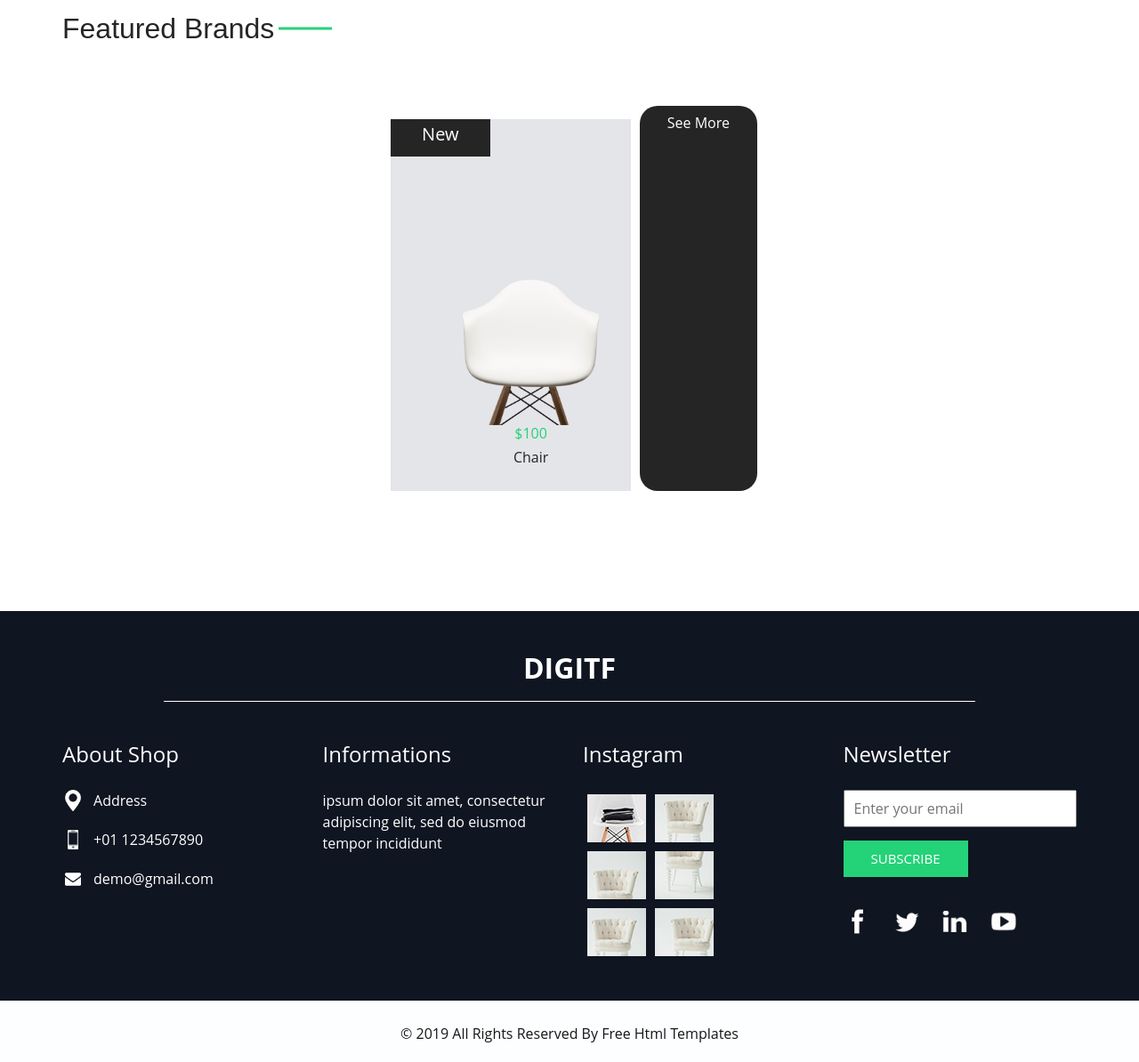
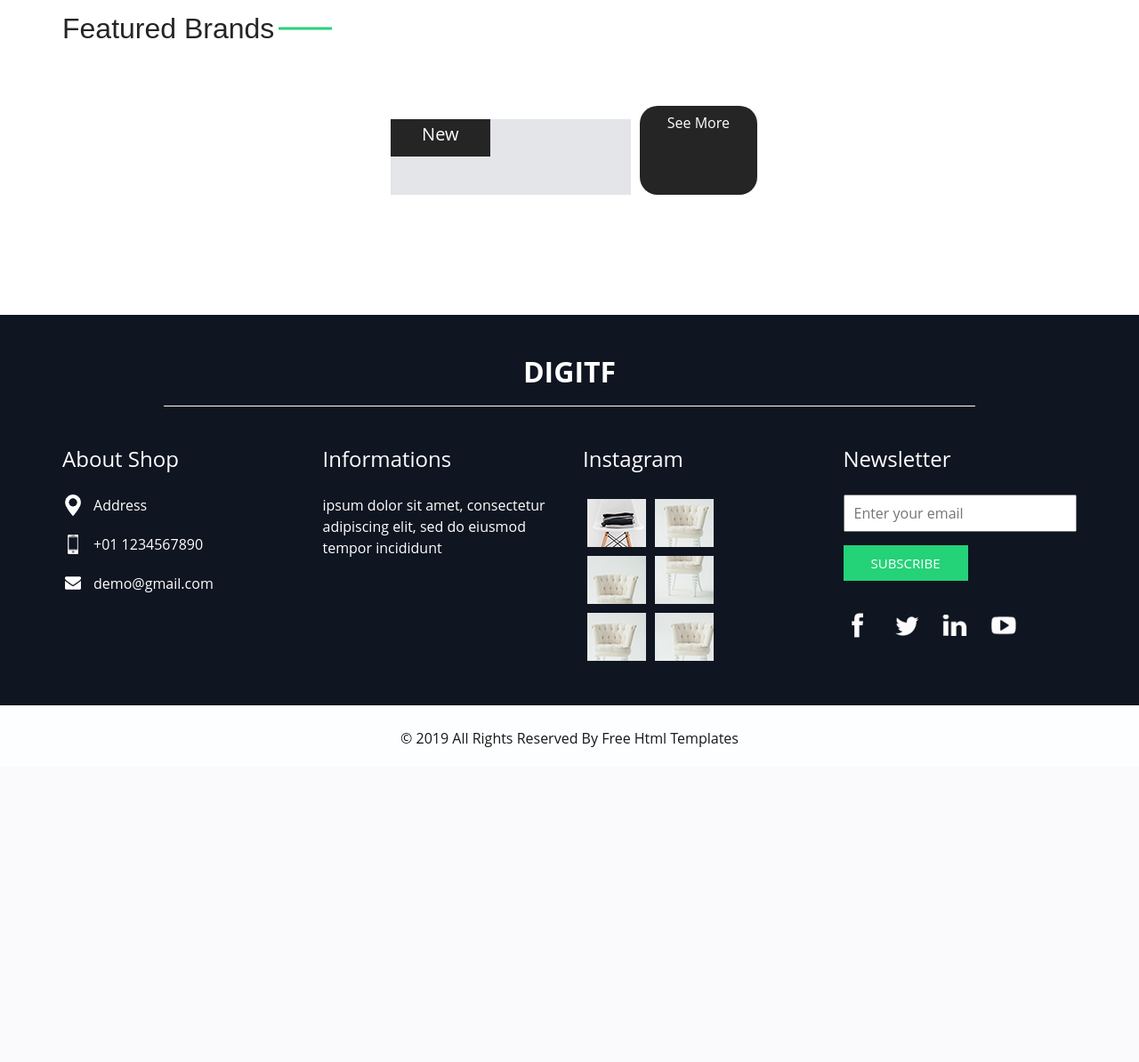
Before and after one commit to Savane-85/projet_safer, a Symfony app: template templates/categorie/index.html.twig in a window 1280 px wide. Shown: the part 147-1341 px from the top of the page at 89% size. After the commit the page ends 987 px from the top, so only its background shows below. Run offline with Twig, Linux system fonts and the light colour scheme; the template is opened without the code that fills it, so the values that code supplies are empty; some libraries are stand-ins or nearby versions.

Commit message:
une page par categorie

```diff
--- a/templates/categorie/index.html.twig
+++ b/templates/categorie/index.html.twig
@@ -116,7 +116,8 @@
             </div>
             {% for bien in biens  %}
             <div class="img-box">
-              <img src="uploads/images/{{asset('bien.image')}} " alt="">
+
+              <img src="/uploads/images/{{bien.getImage}}" alt="">
             </div>
             <div class="detail-box">
               <h6 class="price">
@@ -131,21 +132,7 @@
         </div>
         {% endfor %}
 
-        <div class="box">
-          <a href="">
-            <div class="img-box">
-              <img src="{{asset('images/slider-img.png')}}" alt="">
-            </div>
-            <div class="detail-box">
-              <h6 class="price">
-                $100
-              </h6>
-              <h6>
-                Chair
-              </h6>
-            </div>
-          </a>
-        </div>
+
       </div>
       <a href="" class="brand-btn">
         See More
```
Also changed, not shown: templates/accueil/index.html.twig (+7 -4 lines).
